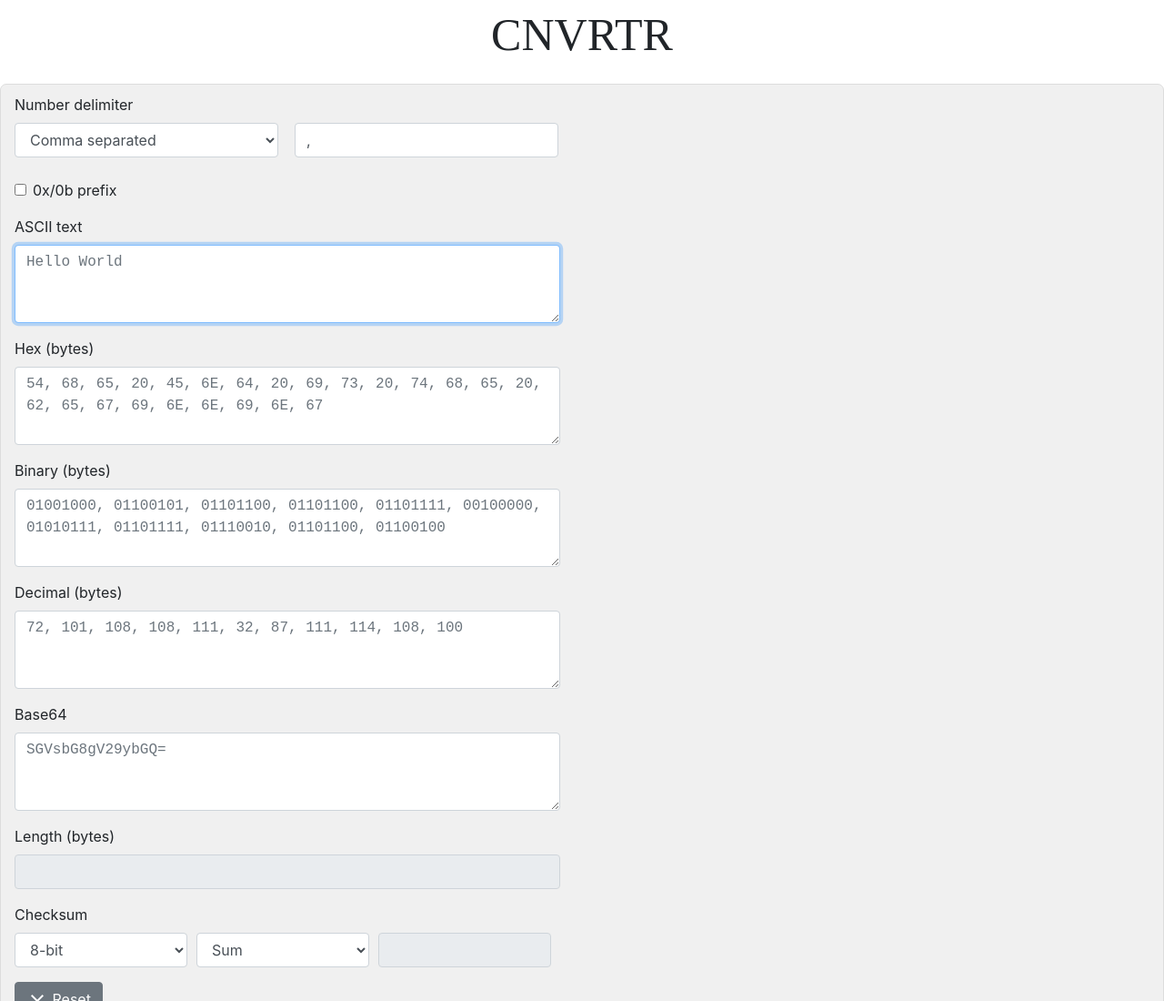
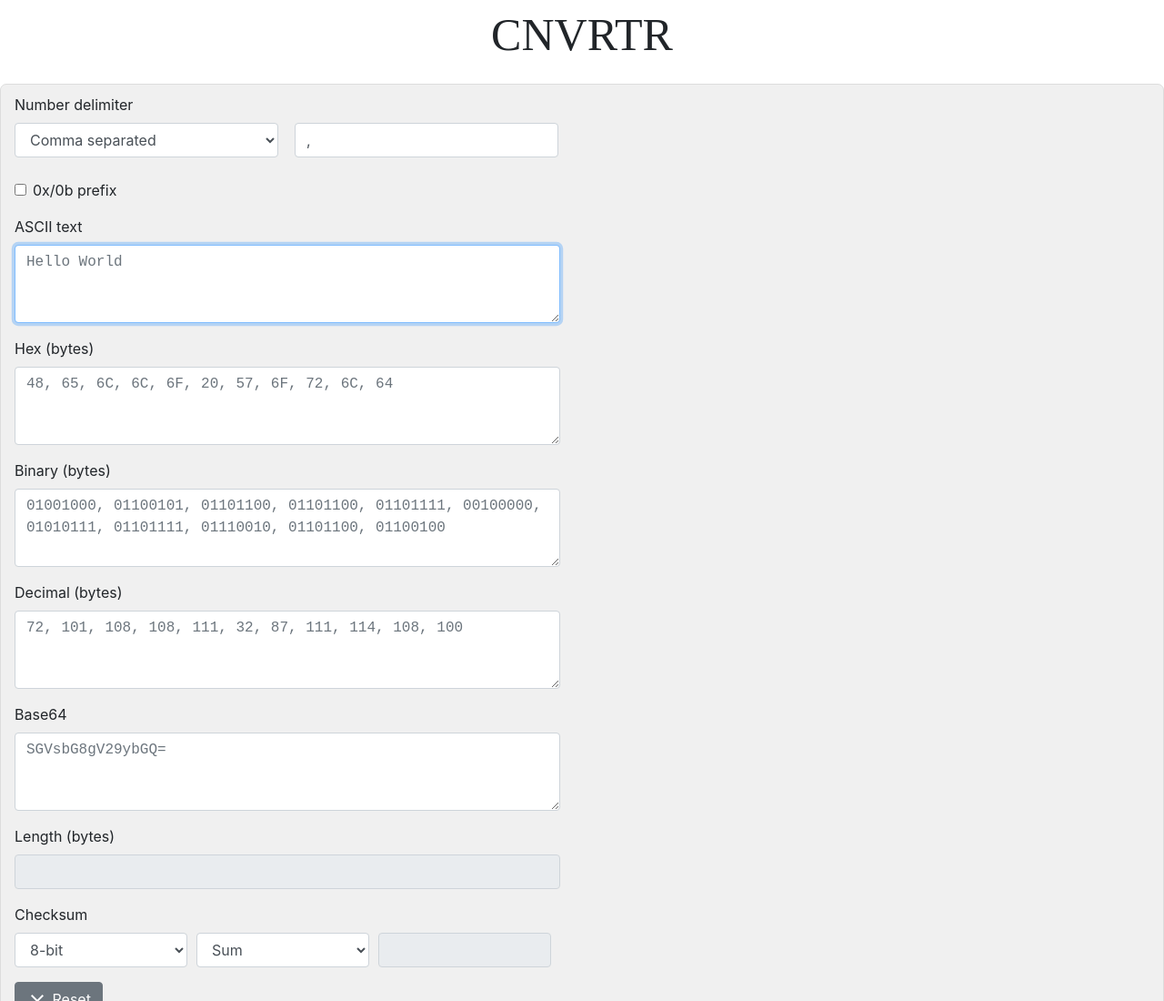
Before and after one commit to sleepdefic1t/cnvrtr, a plain HTML site: page index.html in a window 1280 px wide. Shown: the top 1100 px of the page at 91% size. Drawn offline with nearby package versions, Linux system fonts and the light colour scheme.

Commit message:
Update index.html

```diff
--- a/index.html
+++ b/index.html
@@ -66,7 +66,7 @@
    </div>
    <div class="form-group">
       <label for="hex">Hex (bytes)</label>
-      <textarea id="hex" name="hex" rows="3" cols="60" class="form-control" placeholder="54, 68, 65, 20, 45, 6E, 64, 20, 69, 73, 20, 74, 68, 65, 20, 62, 65, 67, 69, 6E, 6E, 69, 6E, 67" oninput="ConvertHex()"></textarea>
+      <textarea id="hex" name="hex" rows="3" cols="60" class="form-control" placeholder="48, 65, 6C, 6C, 6F, 20, 57, 6F, 72, 6C, 64" oninput="ConvertHex()"></textarea>
    </div>
    <div class="form-group">
       <label for="bin">Binary (bytes)</label>
```
